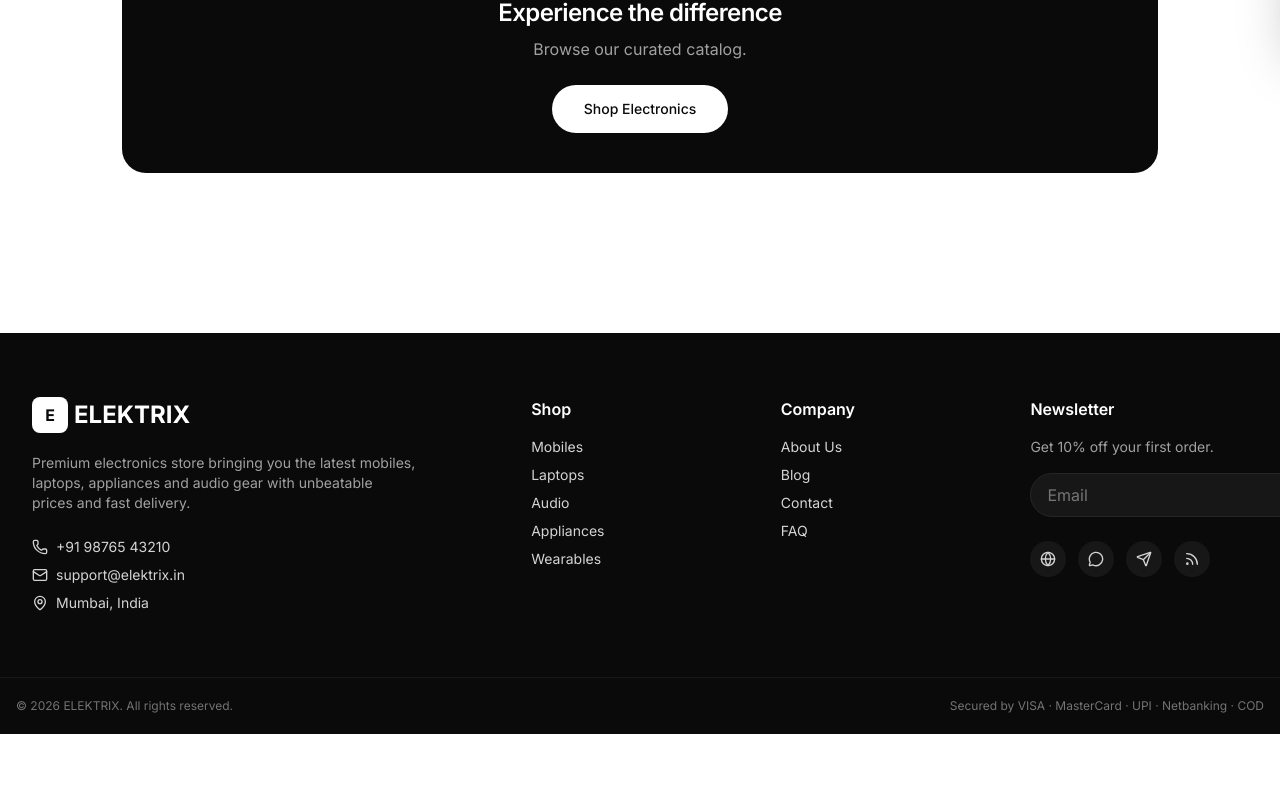
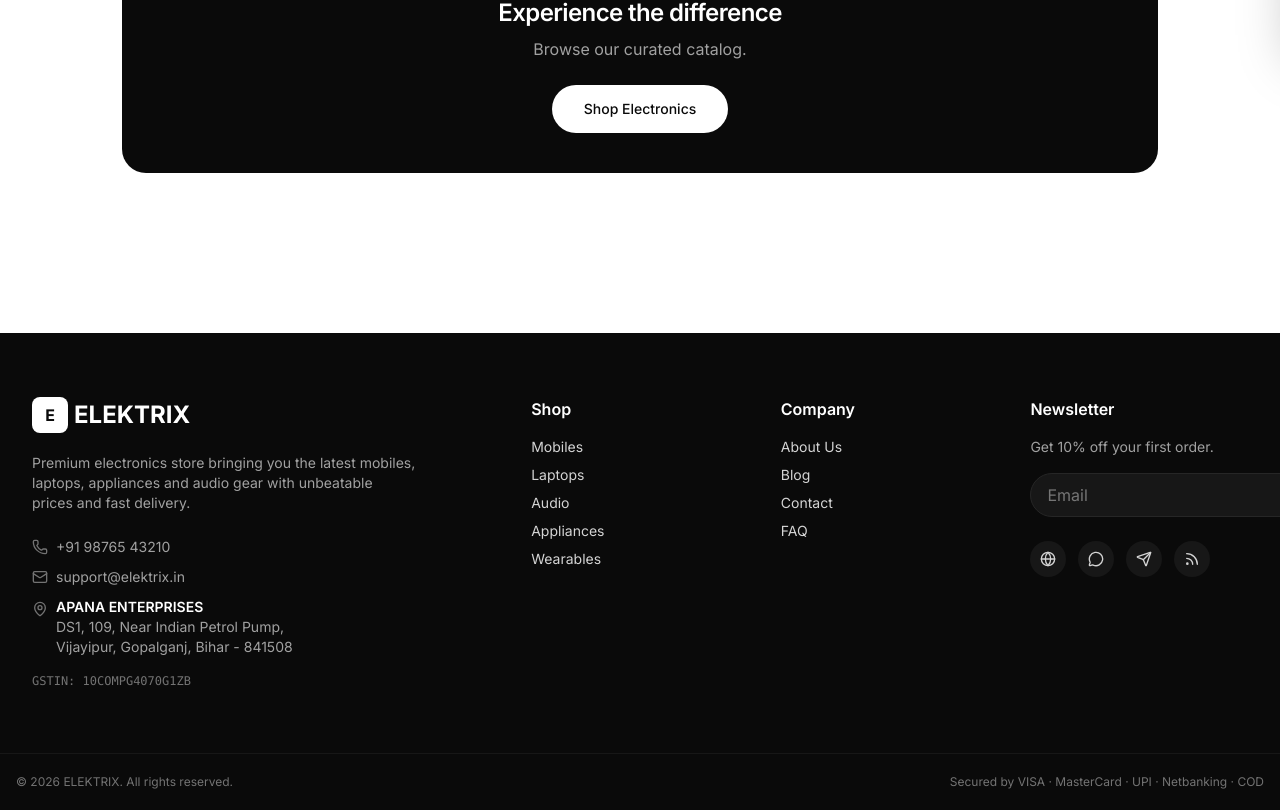
Before and after one commit to Adarsh-Singh07/EMIVO, a Next.js app: page /about in a window 1280 px wide. Shown: the part 753-1563 px from the top of the page. Before the commit the page ends 1487 px from the top, so only its background shows below. Built offline with nearby package versions, Linux system fonts and the light colour scheme; no server answers.

Commit message:
feat: update Elektrix office address, company details, and GSTIN to APANA ENTERPRISES

```diff
--- a/app/about/page.tsx
+++ b/app/about/page.tsx
@@ -20,7 +20,7 @@
           Bose and more — and price them honestly.
         </p>
         <p>
-          Founded in Mumbai, we started with a simple idea: buying great technology should feel as good as using it.
+          Founded in Gopalganj, Bihar, we started with a simple idea: buying great technology should feel as good as using it.
           No confusing price games, no pushy upsells. Just a tight catalog of products we would buy ourselves, backed
           by real warranties and support that actually picks up the phone.
         </p>
--- a/app/contact/page.tsx
+++ b/app/contact/page.tsx
@@ -67,7 +67,7 @@
           {[
             { icon: Phone, label: "Call us", value: "+91 98765 43210", note: "Mon–Sat, 9am–9pm IST" },
             { icon: Mail, label: "Email", value: "support@elektrix.in", note: "Replies within 24 hours" },
-            { icon: MapPin, label: "Store", value: "Andheri East, Mumbai, India", note: "Walk-ins welcome" },
+            { icon: MapPin, label: "Store Address", value: "DS1, 109, Near Indian Petrol Pump, Vijayipur, Gopalganj, Bihar - 841508", note: "APANA ENTERPRISES" },
             { icon: Clock, label: "Support hours", value: "9:00 – 21:00 IST", note: "7 days a week" },
           ].map((c) => (
             <div key={c.label} className="flex gap-4 rounded-2xl border border-neutral-100 bg-white p-5">
--- a/components/site/Footer.tsx
+++ b/components/site/Footer.tsx
@@ -16,15 +16,25 @@
             Premium electronics store bringing you the latest mobiles, laptops, appliances and audio
             gear with unbeatable prices and fast delivery.
           </p>
-          <div className="mt-6 space-y-2 text-sm">
+          <div className="mt-6 space-y-2.5 text-sm text-neutral-400">
             <div className="flex items-center gap-2">
-              <Phone className="w-4 h-4" /> +91 98765 43210
+              <Phone className="w-4 h-4 text-neutral-500" /> +91 98765 43210
             </div>
             <div className="flex items-center gap-2">
-              <Mail className="w-4 h-4" /> support@elektrix.in
+              <Mail className="w-4 h-4 text-neutral-500" /> support@elektrix.in
             </div>
-            <div className="flex items-center gap-2">
-              <MapPin className="w-4 h-4" /> Mumbai, India
+            <div className="flex items-start gap-2">
+              <MapPin className="w-4 h-4 text-neutral-500 mt-1 shrink-0" />
+              <div>
+                <span className="font-semibold text-white">APANA ENTERPRISES</span>
+                <br />
+                DS1, 109, Near Indian Petrol Pump,
+                <br />
+                Vijayipur, Gopalganj, Bihar - 841508
+              </div>
+            </div>
+            <div className="text-xs pt-1.5 text-neutral-500 font-mono">
+              GSTIN: 10COMPG4070G1ZB
             </div>
           </div>
         </div>
```
Also changed, not shown: 1 other file (tests, documents, lock files or other folders).
